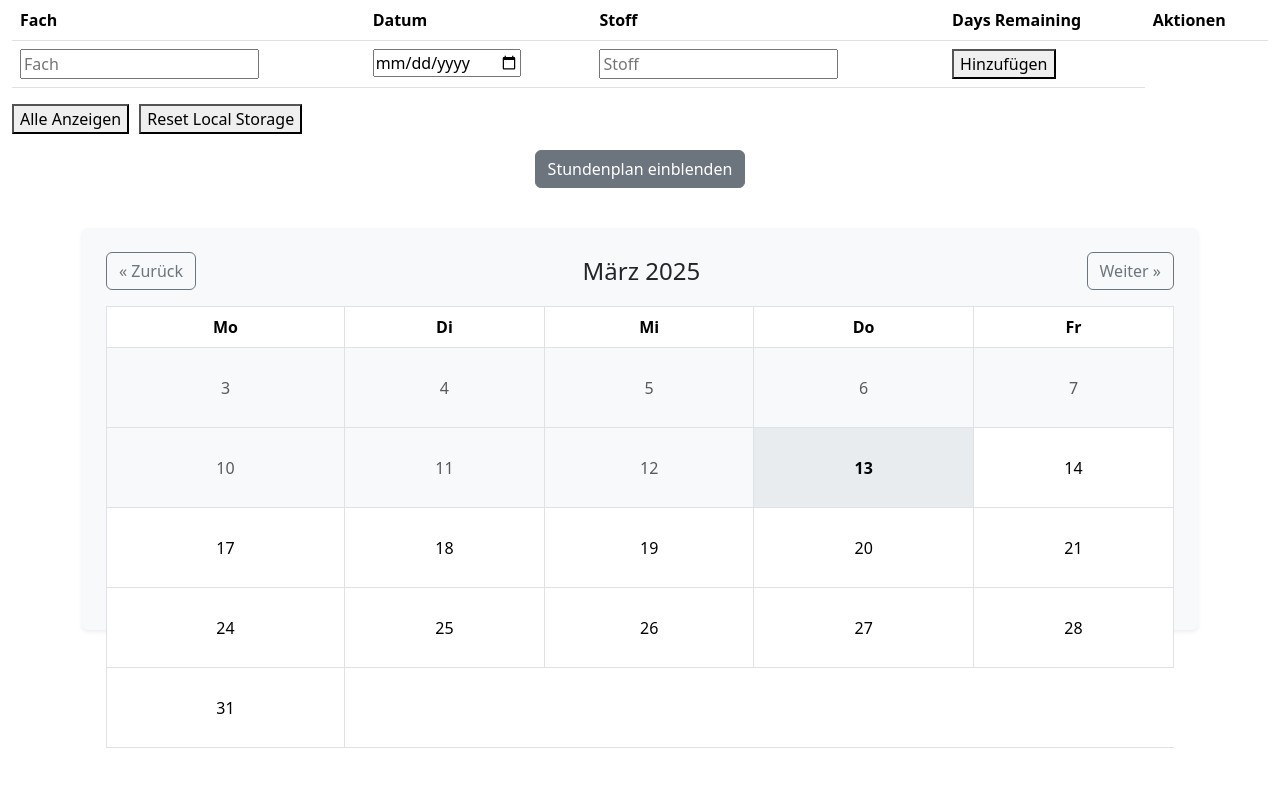
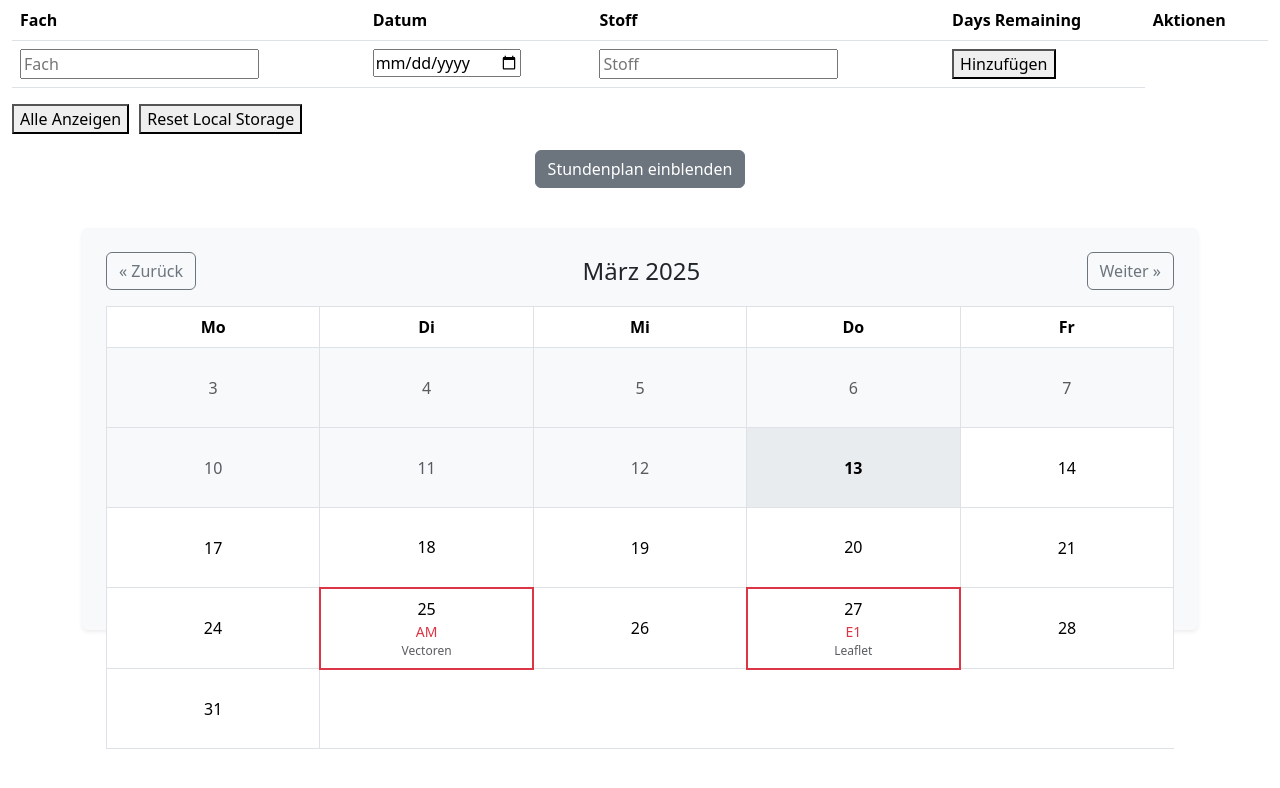
Before and after one commit to trenod22/klassen-organisations-app, a React (Vite) app: page / in a window 1280 px wide. Shown: the top 788 px of the page. Built offline with nearby package versions, Linux system fonts and the light colour scheme.

Commit message:
calender mit testterminen, bearbeiten und löschen verbugged

```diff
--- a/src/components/Calendar.tsx
+++ b/src/components/Calendar.tsx
@@ -1,17 +1,42 @@
-import { useState } from "react";
+import { useEffect, useState } from "react";
 import { AnimatePresence, motion } from "framer-motion";
 import 'bootstrap/dist/css/bootstrap.min.css';
+import React from "react";
+
+type TestterminData = {
+    fach: string;
+    datum: Date;
+    stoff: string;
+};
 
 const months = [
     "Januar", "Februar", "März", "April", "Mai", "Juni",
-    "Juli", "August", "September", "Oktober", "November", "Dezember"
+    "Juli", "August", "September", "O   ktober", "November", "Dezember"
 ];
 
 const weekdayLabels = ["Mo", "Di", "Mi", "Do", "Fr"];
 
 const Calendar: React.FC = () => {
+
+
+
+    useEffect(() => {
+        loadTesttermine();
+
+        const handleStorageChange = (event: StorageEvent) => {
+            if (event.key === "testtermine") {
+                loadTesttermine();
+            }
+        };
+
+        window.addEventListener("storage", handleStorageChange);
+        return () => window.removeEventListener("storage", handleStorageChange);
+    }, []);
+
+
     const [currentDate, setCurrentDate] = useState(new Date());
     const [direction, setDirection] = useState<"left" | "right">("right");
+    const [testtermine, setTesttermine] = useState<TestterminData[]>([]);
 
     const today = new Date();
     const year = currentDate.getFullYear();
@@ -41,6 +66,52 @@ const Calendar: React.FC = () => {
         const now = new Date(today.getFullYear(), today.getMonth(), today.getDate());
         return date < now;
     };
+
+    const getTesttermin = (day: number) => {
+        return testtermine.find((termin) => {
+            const date = new Date(termin.datum);
+            return (
+                date.getFullYear() === year &&
+                date.getMonth() === month &&
+                date.getDate() === day
+            );
+        });
+    };
+
+    const loadTesttermine = () => {
+        const saved = localStorage.getItem("testtermine");
+        if (saved) {
+            const parsed: TestterminData[] = JSON.parse(saved).map((t: any) => ({
+                ...t,
+                datum: new Date(t.datum),
+            }));
+            setTesttermine(parsed);
+        } else {
+            setTesttermine([]);
+        }
+    };
+
+    // Beim Laden + auf Events im Storage reagieren
+    useEffect(() => {
+        loadTesttermine();
+
+        const handleStorageChange = () => {
+            loadTesttermine();
+        };
+
+        // Eigener Event für manuelle Updates
+        const handleCustomUpdate = () => {
+            loadTesttermine();
+        };
+
+        window.addEventListener("storage", handleStorageChange);
+        window.addEventListener("updateTesttermine", handleCustomUpdate);
+
+        return () => {
+            window.removeEventListener("storage", handleStorageChange);
+            window.removeEventListener("updateTesttermine", handleCustomUpdate);
+        };
+    }, []);
 
     const weekdaysOnly: number[] = [];
     const totalDays = getDaysInMonth(year, month);
@@ -101,7 +172,7 @@ const Calendar: React.FC = () => {
                         <motion.table
                             key={`${month}-${year}`}
                             className="table table-bordered bg-white w-100"
-                            style={{ position: "absolute", width: "100%" }}
+                            style={{ position: "absolute", width: "100%", tableLayout: "fixed" }}
                             custom={direction}
                             variants={variants}
                             initial="enter"
@@ -123,6 +194,8 @@ const Calendar: React.FC = () => {
                                         let classes = "align-middle";
                                         let style: React.CSSProperties = { height: "80px" };
 
+                                        const termin = getTesttermin(day);
+
                                         if (isToday(day)) {
                                             style.backgroundColor = "#e9ecef";
                                             classes += " fw-bold";
@@ -131,9 +204,23 @@ const Calendar: React.FC = () => {
                                             style.backgroundColor = "#f8f9fa";
                                         }
 
+                                        if (termin) {
+                                            style.border = "2px solid #dc3545";
+                                        }
+
                                         return (
                                             <td key={dIdx} className={classes} style={style}>
-                                                {day}
+                                                <div>{day}</div>
+                                                {termin && (
+                                                    <>
+                                                        <small className="d-block text-danger">
+                                                            {termin.fach}
+                                                        </small>
+                                                        <small className="d-block text-muted" style={{ fontSize: "0.75rem" }}>
+                                                            {termin.stoff}
+                                                        </small>
+                                                    </>
+                                                )}
                                             </td>
                                         );
                                     })}
--- a/src/components/testermine/TestterminTable.tsx
+++ b/src/components/testermine/TestterminTable.tsx
@@ -7,7 +7,6 @@ type TestterminData = {
     datum: Date;
     stoff: string;
 };
-
 
 const localStorageKey = "testtermine";
 
@@ -62,6 +61,7 @@ const TestterminTable: React.FC = () => {
 
     useEffect(() => {
         localStorage.setItem(localStorageKey, JSON.stringify(testtermine));
+        window.dispatchEvent(new Event("updateTesttermine"));
     }, [testtermine]);
 
     const resetLocalStorage = () => {
@@ -86,6 +86,7 @@ const TestterminTable: React.FC = () => {
 
             // Speichern im localStorage als Array von Objekten, die das Datum als Date-Objekt enthalten
             localStorage.setItem(localStorageKey, JSON.stringify(updatedTests));
+            window.dispatchEvent(new Event("updateTesttermine"));
 
             return updatedTests;
         });
@@ -94,9 +95,6 @@ const TestterminTable: React.FC = () => {
         setNewDatum("");
         setNewStoff("");
     };
-
-
-
 
     const deleteTesttermin = (index: number) => {
         const updatedList = testtermine.filter((_, i) => i !== index);
@@ -112,6 +110,7 @@ const TestterminTable: React.FC = () => {
 
             // Sofortiger Setzen der neuen Werte
             localStorage.setItem(localStorageKey, JSON.stringify(updatedList));
+            window.dispatchEvent(new Event("updateTesttermine"));
 
             // Sortieren nach der Aktualisierung
             updatedList.sort((a, b) => a.datum.getTime() - b.datum.getTime());
@@ -119,7 +118,6 @@ const TestterminTable: React.FC = () => {
             return updatedList;
         });
     };
-
 
     return (
         <div className="container-fluid">
```
